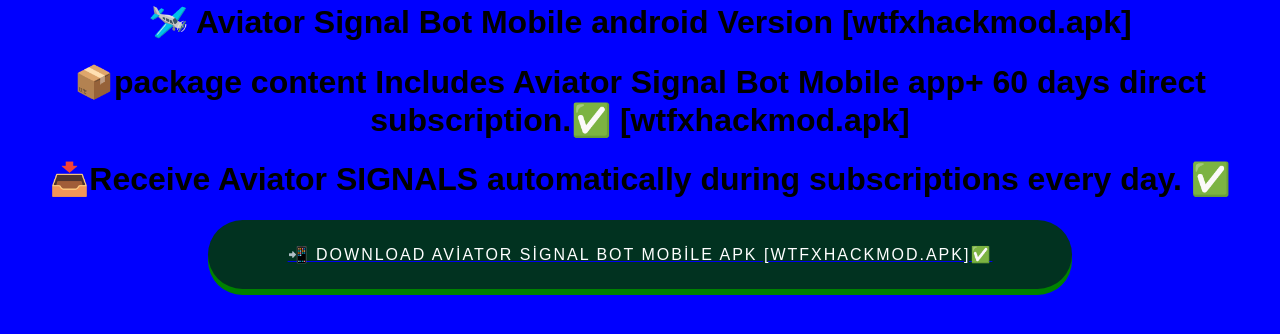
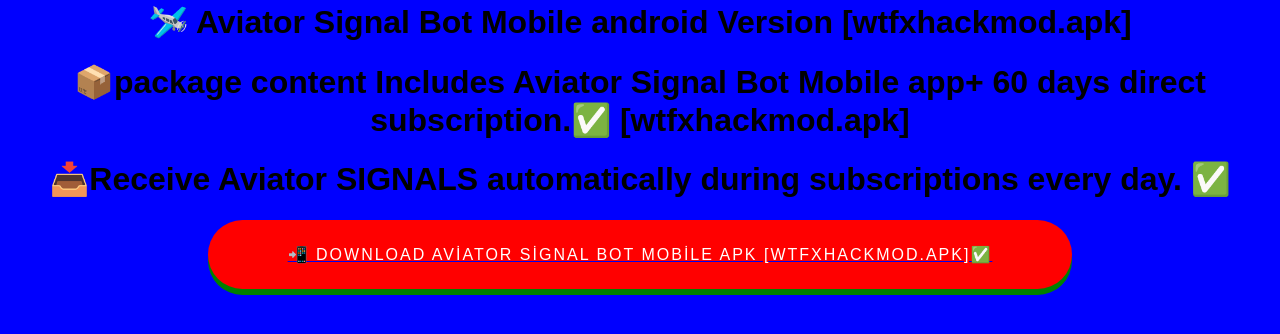
Before and after one commit to aviatorsignalbotmobile/aviatorsignalbotmobile.github.io, a plain HTML site: page index.html in a window 1280 px wide. Shown: the part 330-664 px from the top of the page. Drawn offline with Linux system fonts and the light colour scheme.

Commit message:
Update index.html

```diff
--- a/index.html
+++ b/index.html
@@ -33,7 +33,7 @@ text-align: center;
   cursor: pointer;
   display: block;
   position: relative;
-  background-color: #013220;
+  background-color: red;
   font-size: 16px;
   font-weight:300px;
   color:white;
```
